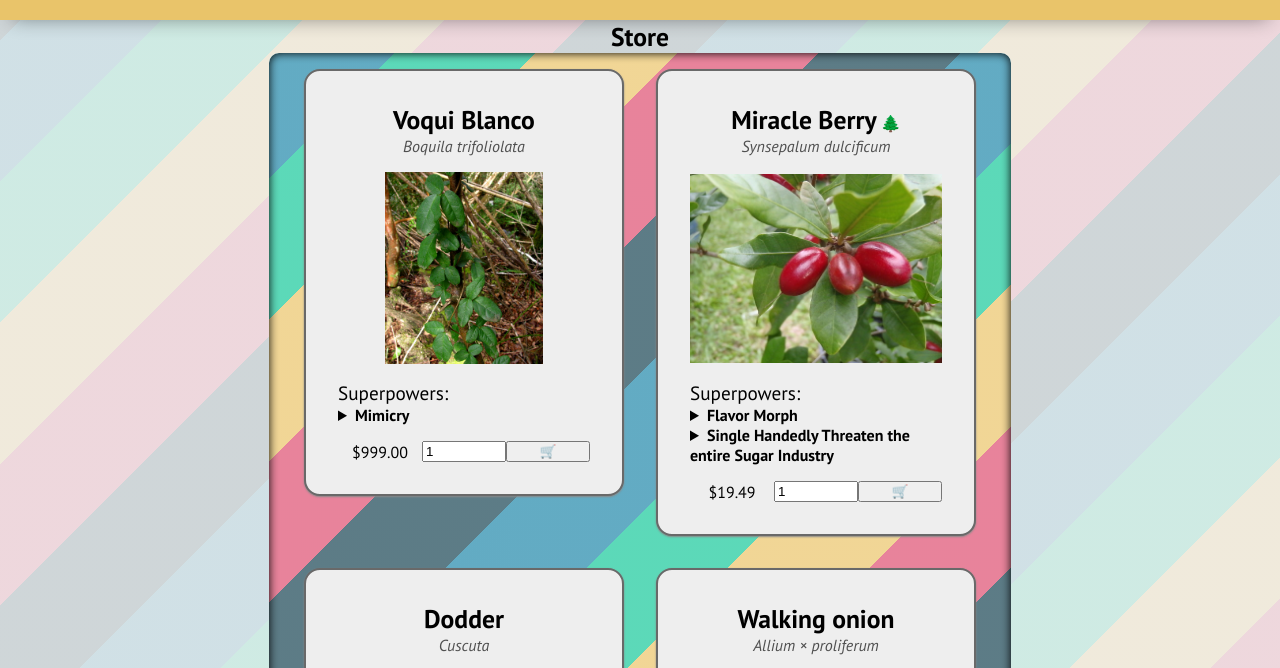
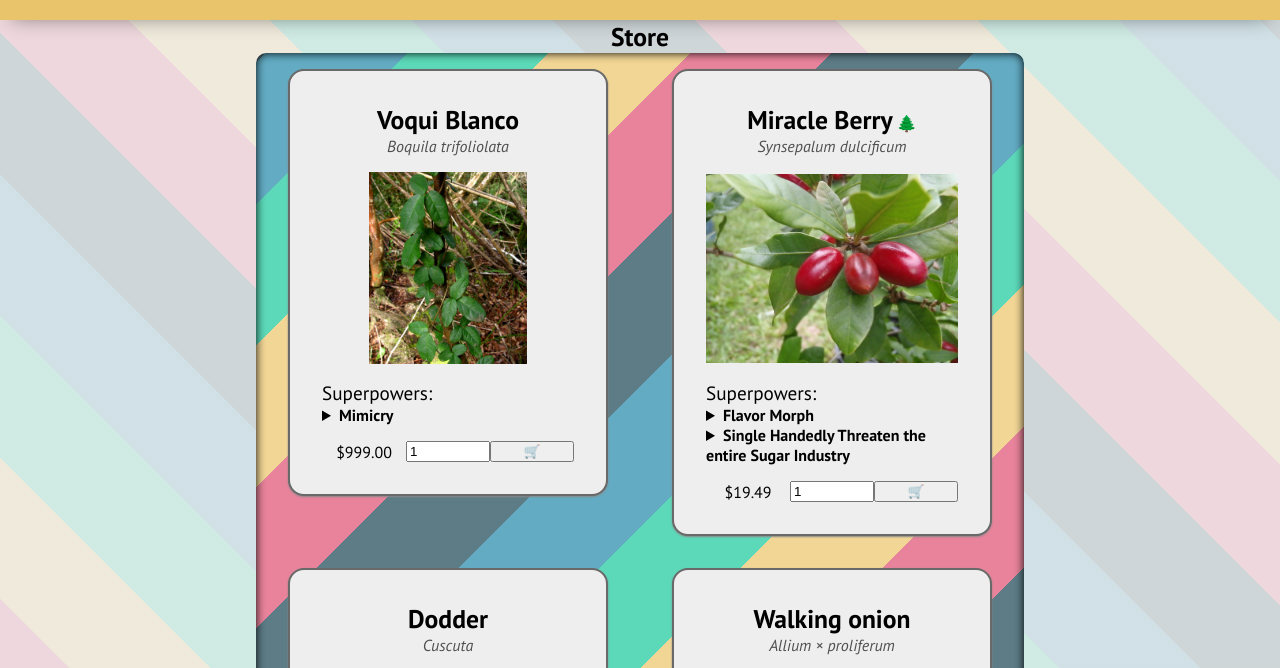
Before and after one commit to tif-calin/w2-1mon_staticcart, a plain HTML site: page store/index.html in a window 1280 px wide. Shown: the part 60-728 px from the top of the page. Drawn offline with Linux system fonts and the light colour scheme.

Commit message:
change style

```diff
--- a/store/style.css
+++ b/store/style.css
@@ -1,11 +1,11 @@
 ul {
     display: flex;
     flex-wrap: wrap;
-    justify-content: center;
+    justify-content: space-around;
     justify-items: center;
     list-style: none;
     margin-bottom: 1rem;
-    width: 58%;
+    width: 60%;
     background-color: #ddd;
     border: 1px transparent black;
     border-radius: 10px;
--- a/styles/style.css
+++ b/styles/style.css
@@ -19,7 +19,7 @@ body {
 
     font-family: 'PT Sans', sans-serif;
     background-color: #eee;
-    background-image: repeating-linear-gradient(-45deg, #EF476F22, #EF476F22 100px, #ffd16622 100px, #ffd16622 200px, #06D6A022 200px, #06D6A022 300px, #118AB222 300px, #118AB222 400px, #073B4C22 400px, #073B4C22 500px);
+    background-image: repeating-linear-gradient(45deg, #EF476F22, #EF476F22 100px, #ffd16622 100px, #ffd16622 200px, #06D6A022 200px, #06D6A022 300px, #118AB222 300px, #118AB222 400px, #073B4C22 400px, #073B4C22 500px);
 }
 
 main {
```
